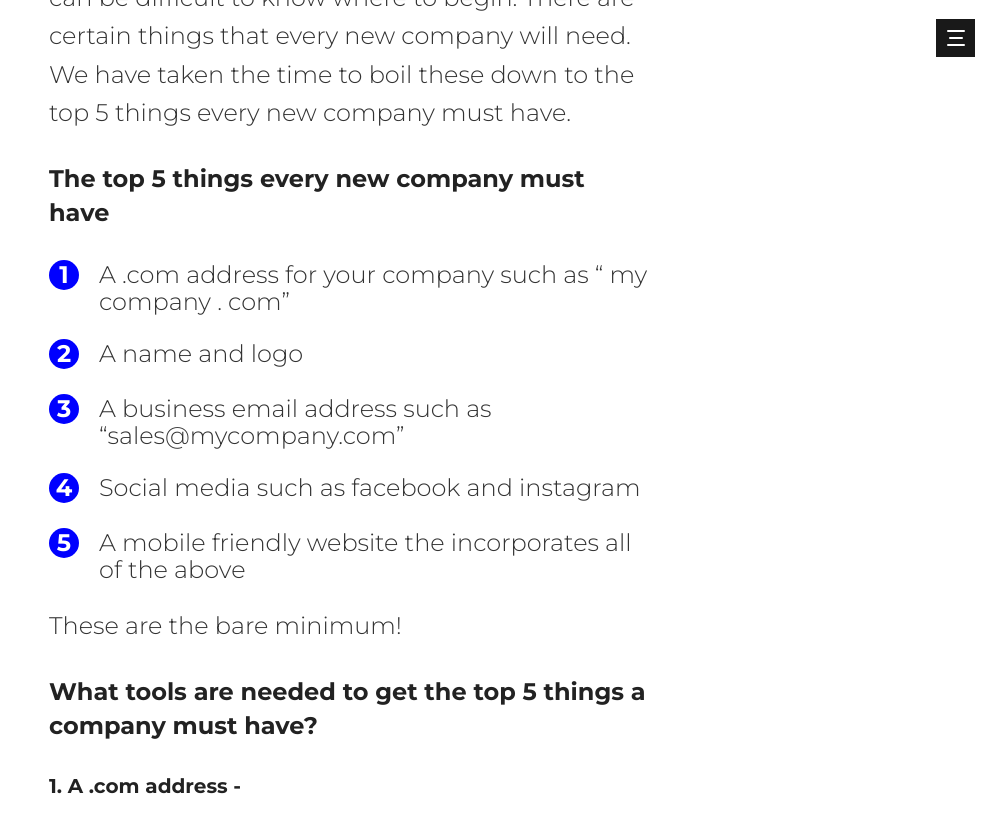
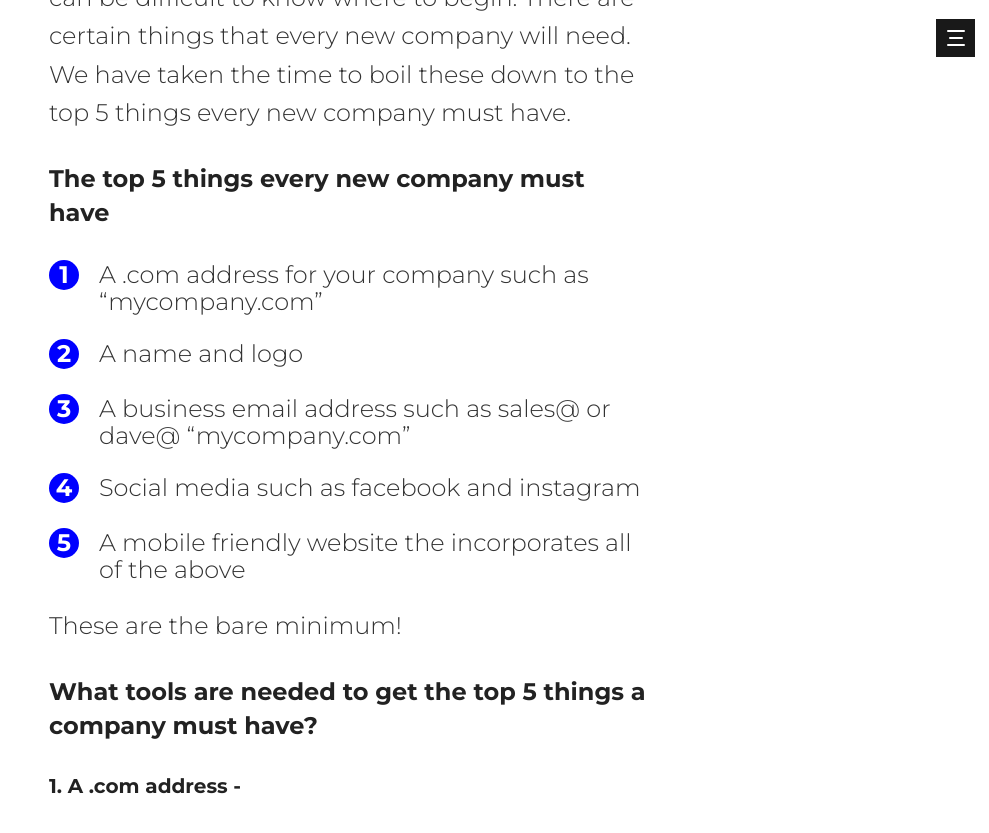
Before and after one commit to skelleyboy/designco, a Jekyll site: the page built from _posts/2022-05-23-5-things-every-new-company-must-have.md, in a window 1280 px wide and 900 px high, scrolled down 768 px. Shown: the top 833 px of the window, without its empty margins (291-1280 px from the left). Built offline with Jekyll 4.4.1, drawn with Linux system fonts in a browser that asks for light colours; some of the changed text lies outside the part shown.

Commit message:
Update from Forestry.io skelleyboy updated _posts/2022-05-23-5-things-every-new-company-must-have.md

```diff
--- a/_posts/2022-05-23-5-things-every-new-company-must-have.md
+++ b/_posts/2022-05-23-5-things-every-new-company-must-have.md
@@ -9,9 +9,9 @@ When starting a new business for the first time the amount of steps involved can
 
 ## The top 5 things every new company must have
 
-1. A .com address for your company such  as " my company . com"
+1. A .com address for your company such  as "mycompany.com"
 2. A name and logo
-3. A business email address such as "sales@mycompany.com"
+3. A business email address such as sales@ or dave@ "mycompany.com"
 4. Social media such as facebook and instagram
 5. A mobile friendly website the incorporates  all of the above
 
@@ -37,7 +37,7 @@ Use figma for FREE. Make sure you have a vector logo so it can be scaled without
 
 ***
 
-### 3. A Business Email Address like "sales@mycompany.com"
+### 3. A Business Email Address like "sales @ mycompany.com "
 
 Use google workspaces. Google has set the standard for email.
 
```
